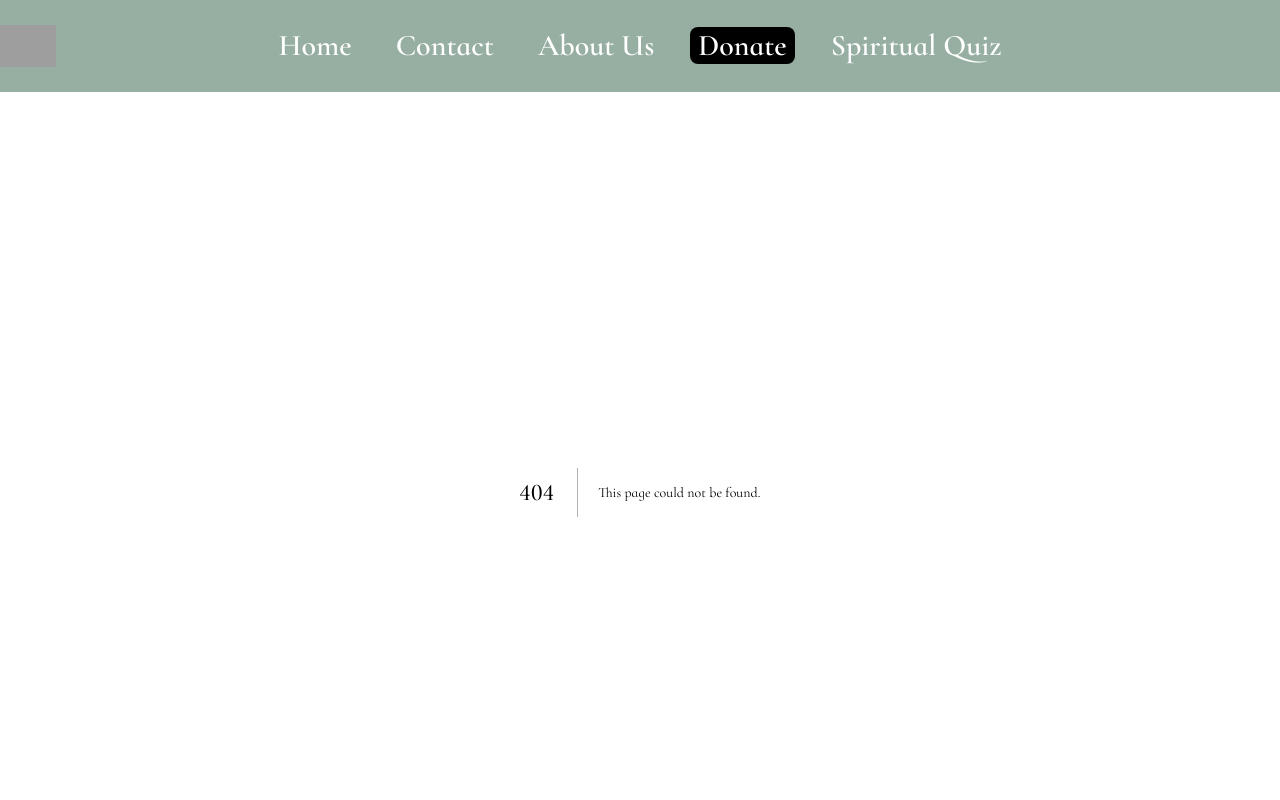
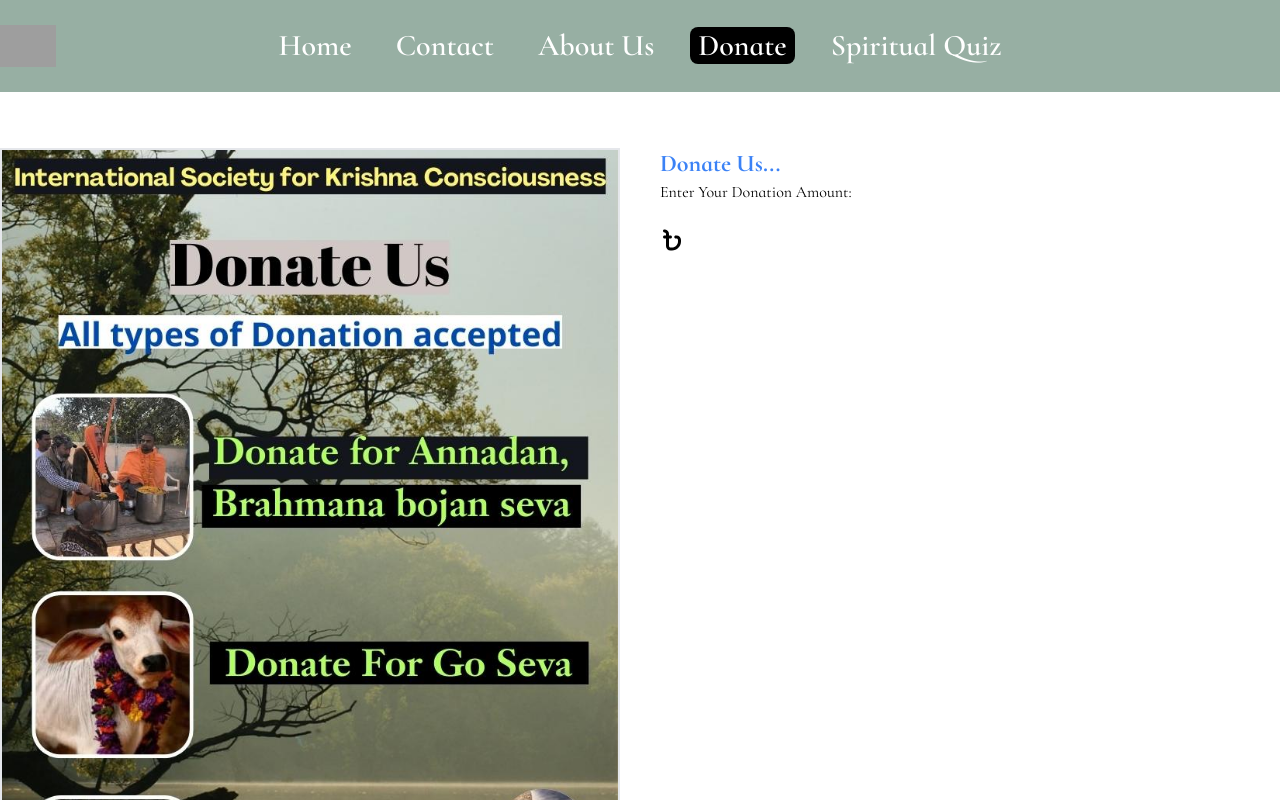
Before and after one commit to DeveloperDolon/iskon-project, a Next.js app: page /donate in a window 1280 px wide. Before the commit this address had no page. Shown: the top 800 px of the page. Built offline with nearby package versions, Linux system fonts and the light colour scheme; grey boxes are pictures that could not be loaded; a web font is replaced by a local one.

Commit message:
donate page added commit

```diff
--- /dev/null
+++ b/src/app/donate/page.tsx
@@ -0,0 +1,37 @@
+"use client";
+import MyContainer from "@/components/MyContainer";
+import donateImage from "../../assets/self.jpg";
+import React from "react";
+import Image from "next/image";
+import "./style.css";
+import { FaBangladeshiTakaSign } from "react-icons/fa6";
+const page: React.FC = () => {
+
+    return (
+        <>
+            <MyContainer>
+                <div className="grid md:grid-cols-2 grid-cols-1 gap-10 md:mt-14 mt-12">
+                    <div className="image-container border overflow-hidden">
+                        <Image
+                            className="w-full h-full border donate-img hover:scale-110 duration-200 transition-all"
+                            src={donateImage}
+                            alt="Zoomable Image"
+                        />
+                    </div>
+
+                    <div>
+                        <p className="md:text-2xl text-xl font-bold text-blue-500">Donate Us...</p>
+                        <div>
+                            <p>Enter Your Donation Amount: </p>
+
+                            <input type="number" />
+                            <FaBangladeshiTakaSign className="md:text-2xl text-xl"/>
+                        </div>
+                    </div>
+                </div>
+            </MyContainer>
+        </>
+    );
+};
+
+export default page;
--- a/src/components/Footer/Footer.tsx
+++ b/src/components/Footer/Footer.tsx
@@ -17,7 +17,7 @@
                         <Image src={"https://selfrealization.in/wp-content/uploads/2022/04/cropped-1-2-120x122.png"} height={100} width={100} alt="logo"/>
                     </div>
                     <div className=" flex flex-col md:items-center f-f-l pt-3 text-white">
-                        <h1 className="text-2xl font-black">ISKON Youth Forum, Barishal, Bangladesh.</h1>
+                        <h1 className="text-2xl font-black">ISKCON Youth Forum, Barishal, Bangladesh.</h1>
                         <div className="md:flex items-center mt-5 md:mt-10 text-base text-color f-f-l">
                             <h2 className=" md:mr-6 pb-4 md:py-0 cursor-pointer">Download Now</h2>
                             <h2 className="cursor-pointer">License</h2>
```
Also changed, not shown: src/app/donate/style.css (added), src/assets/self.jpg (added).
